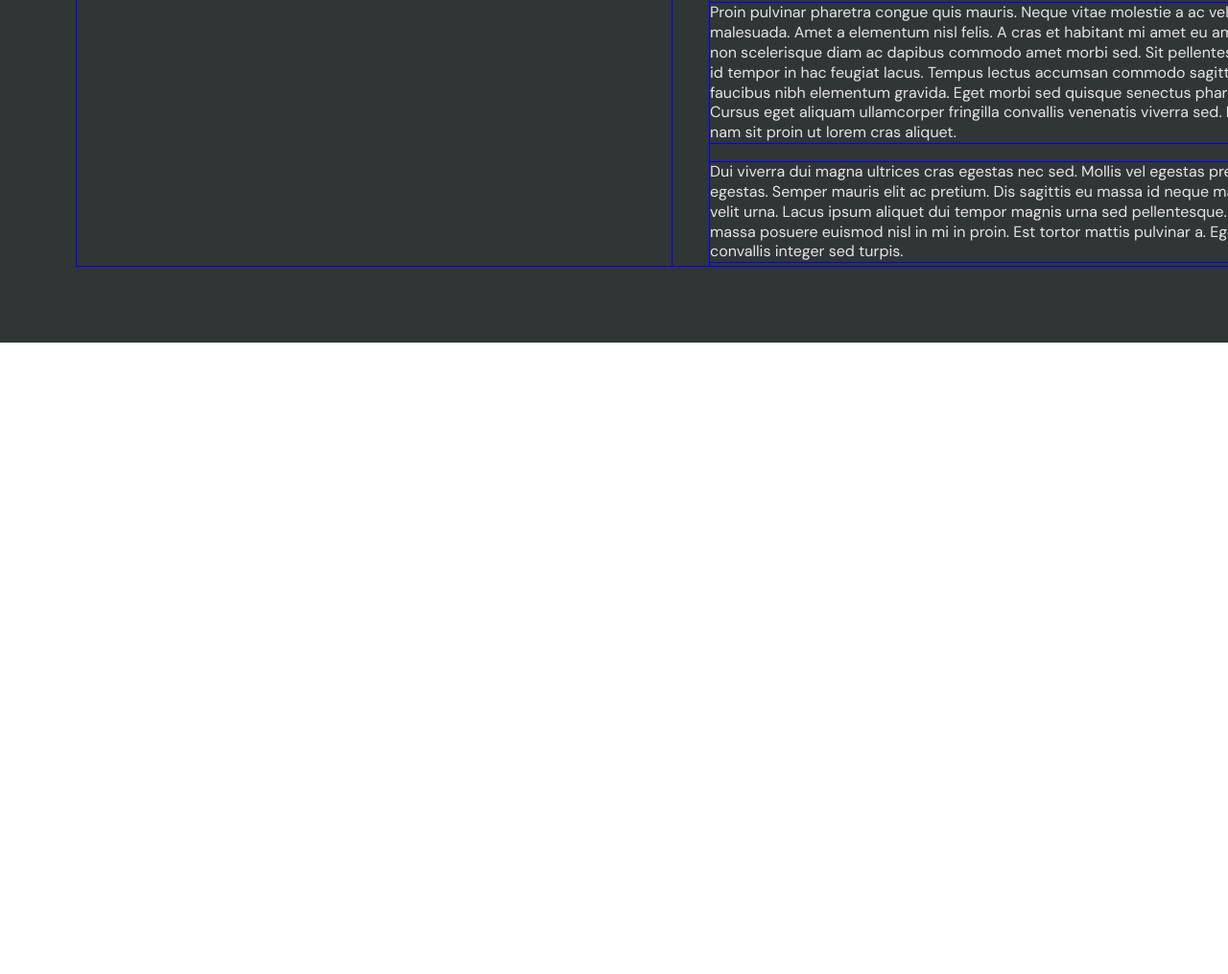
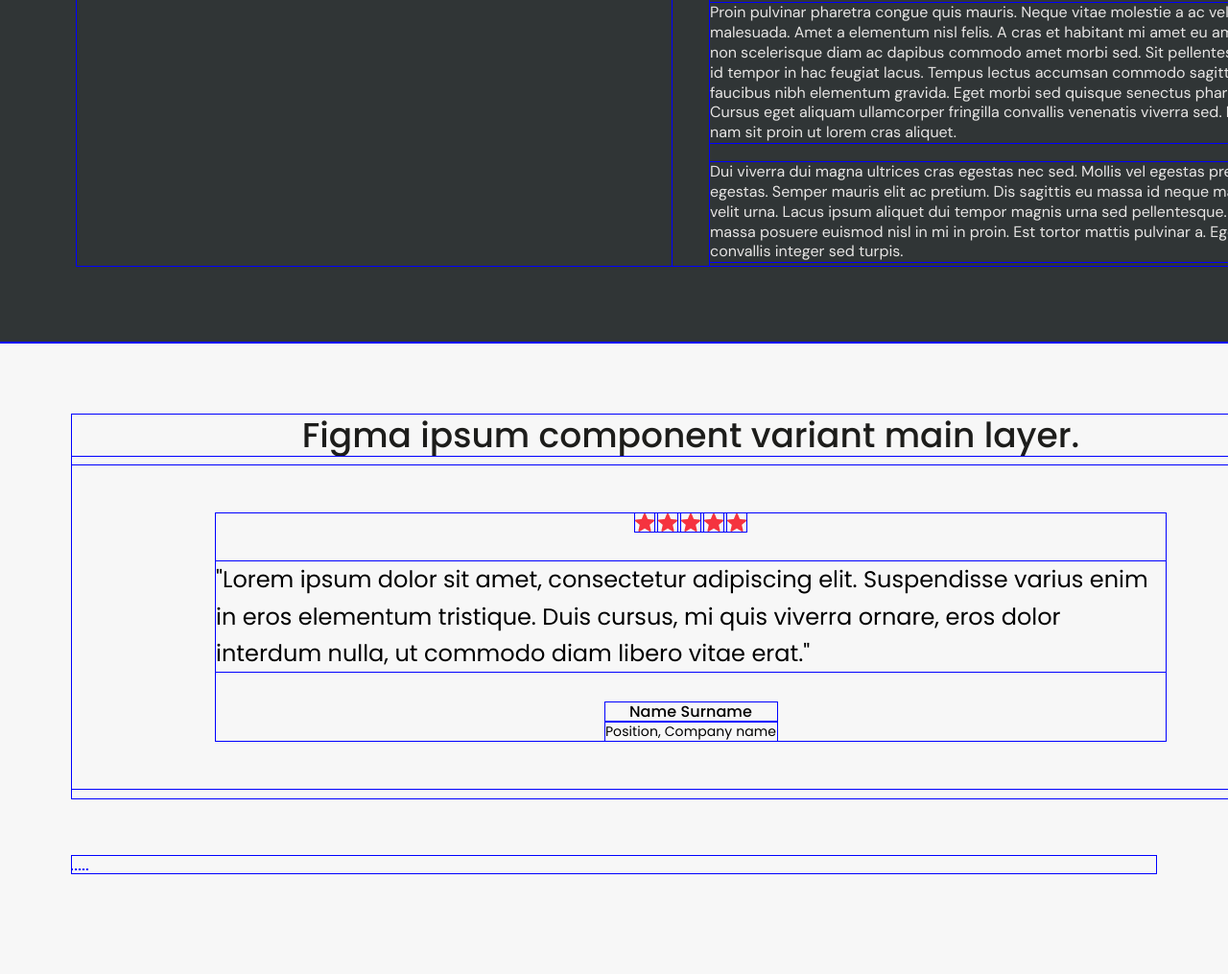
Before and after one commit to osaga-fu/prueba-tecnica-colillas-branding, a plain HTML site: page index.html in a window 1280 px wide. Shown: the part 1481-2496 px from the top of the page at 96% size. Before the commit the page ends 1838 px from the top, so only its background shows below. Drawn offline with Linux system fonts and the light colour scheme.

Commit message:
Testimonial completed

```diff
--- a/index.html
+++ b/index.html
@@ -124,5 +124,35 @@
             </span>
         </div>
     </section>
+    <section class="about-us">
+        <article class="about-us-container">
+            <h3 class="about-us-title">
+                Figma ipsum component variant main layer.
+            </h3>
+            <div class="testimonial">
+                <div class="testimonial-container">
+                    <div class="stars-container">
+                        <img class="star-logo" src="./assets/star.svg" alt="Star">
+                        <img class="star-logo" src="./assets/star.svg" alt="Star">
+                        <img class="star-logo" src="./assets/star.svg" alt="Star">
+                        <img class="star-logo" src="./assets/star.svg" alt="Star">
+                        <img class="star-logo" src="./assets/star.svg" alt="Star">
+                    </div>
+                    <h4 class="testimonial-quote">"Lorem ipsum dolor sit amet, consectetur adipiscing elit. Suspendisse varius enim in eros elementum tristique. Duis cursus, mi quis viverra ornare, eros dolor interdum nulla, ut commodo diam libero vitae erat."</h4>
+                    <div class="avatar-container">
+                        <h5 class="avatar-title">Name Surname</h5>
+                        <h6 class="avatar-text">Position, Company name</h6>
+                    </div>
+                </div>
+            </div>
+        </article>
+        <div class="logos-container">
+            <img src="" alt="">
+            <img src="" alt="">
+            <img src="" alt="">
+            <img src="" alt="">
+            <img src="" alt="">
+        </div>
+    </section>
   </body>
 </html>
--- a/styles.css
+++ b/styles.css
@@ -198,16 +198,97 @@ header {
 }
 
 .bloc-column-subtitle {
-    font-family: 'DM Sans';
+  font-family: "DM Sans";
   font-weight: 400;
   font-size: 32px;
   line-height: 35.2px;
 }
 
-.bloc-column-paragraph{
-    font-family: 'DM Sans';
+.bloc-column-paragraph {
+  font-family: "DM Sans";
   font-weight: 400;
   font-size: 16px;
   line-height: 20.83px;
   margin-bottom: 10px;
 }
+
+/* About us */
+.about-us {
+  height: 657.89px;
+  background-color: #f7f7f7;
+  padding: 75px;
+  display: flex;
+  flex-direction: column;
+  gap: 60px;
+}
+
+.about-us-container {
+  width: 1290px;
+  height: 399.89px;
+  display: flex;
+  flex-direction: column;
+  gap: 10px;
+}
+
+.about-us-title {
+  height: 43px;
+  font-family: "Poppins";
+  font-weight: 500;
+  font-size: 36px;
+  line-height: 43.2px;
+  text-align: center;
+  color: #1d1d1b;
+}
+
+.testimonial {
+  padding: 50px 150px;
+}
+
+.testimonial-container {
+  height: 236.89px;
+  display: flex;
+  flex-direction: column;
+  justify-content: space-between;
+  align-items: center;
+}
+
+.stars-container {
+  width: 116px;
+  height: 18.89px;
+}
+
+.star-logo {
+  width: 20px;
+}
+
+.testimonial-quote {
+  font-family: "Poppins";
+  font-weight: 400;
+  font-size: 24px;
+  line-height: 38.4px;
+  color: #000;
+}
+
+.avatar-container {
+  width: 179px;
+  height: 40px;
+  color: #000;
+}
+
+.avatar-title {
+  font-family: "Poppins";
+  font-weight: 500;
+  font-size: 16px;
+  line-height: 20px;
+  letter-spacing: 0.1px;
+  text-align: center;
+}
+
+.avatar-text {
+  font-family: "Poppins";
+  font-weight: 400;
+  font-size: 14px;
+  line-height: 20px;
+  letter-spacing: 0.1px;
+  text-align: center;
+}
```
Lines whose indentation alone changed are shown as unchanged.
